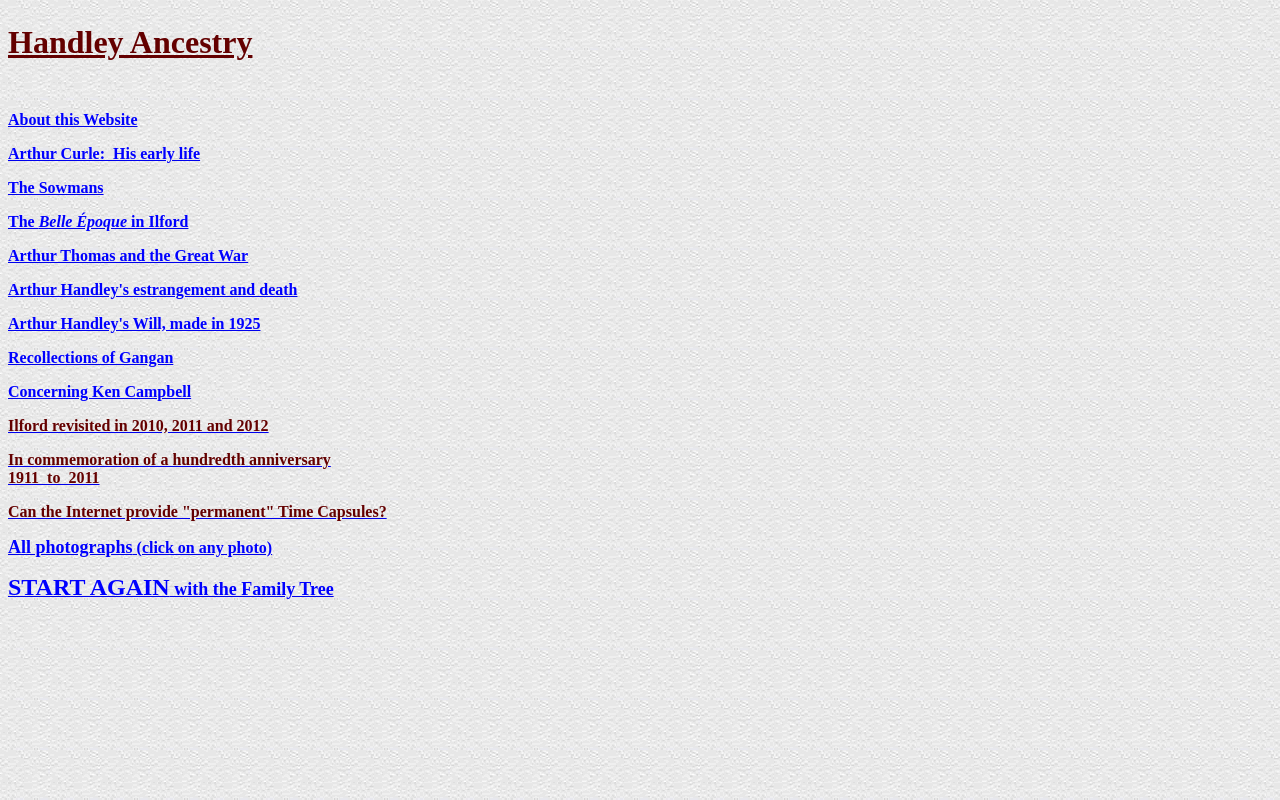
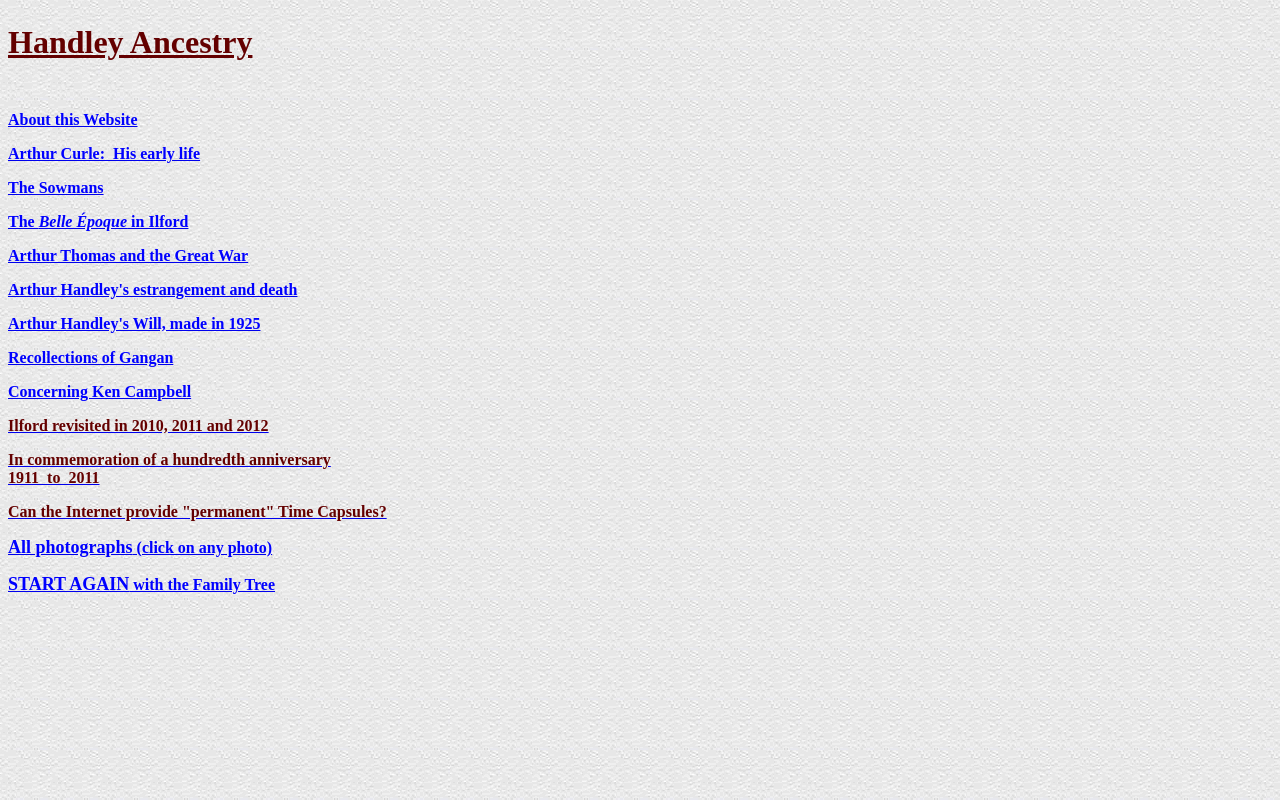
Before and after one commit to John-Winsor/handley-ancestry, a plain HTML site: page menu1.html in a window 1280 px wide. Drawn offline with Linux system fonts and the light colour scheme.

Commit message:
Add files via upload

```diff
--- a/menu1.html
+++ b/menu1.html
@@ -63,8 +63,8 @@
       <p align="left"><a href="index1xa.html" target="_parent"><font size="4" color="#0000ff"><b>All photographs</font><font size="3" color="#0000ff">
 (click on any photo)</b></font></a></p>
 
-      <p align="left"><a href="index.html" target="_top"><font size="5" color="#0000ff">
-<b>START AGAIN<font size="4"> with the Family Tree</b></font></a></p>
+      <p align="left"><a href="index.html" target="_top"><font size="4" color="#0000ff">
+<b>START AGAIN<font size="3"> with the Family Tree</b></font></a></p>
 
       </td>
 
```
Also changed, not shown: menu1a.html (+2 -2 lines), start1.html (+1 -1 lines).
